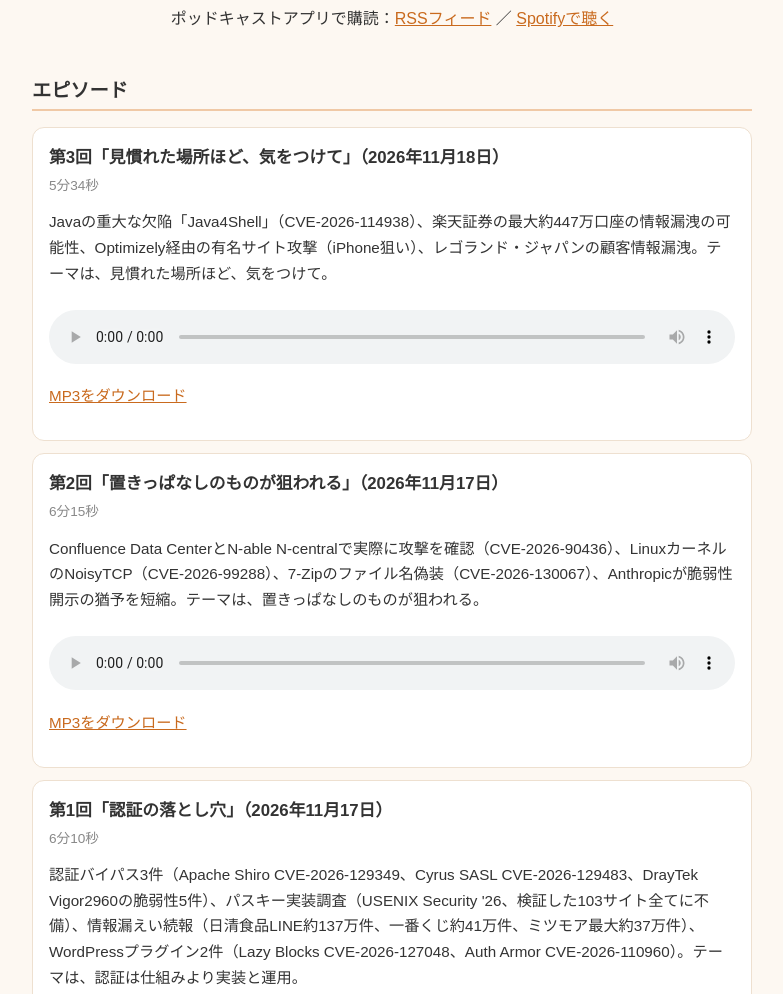
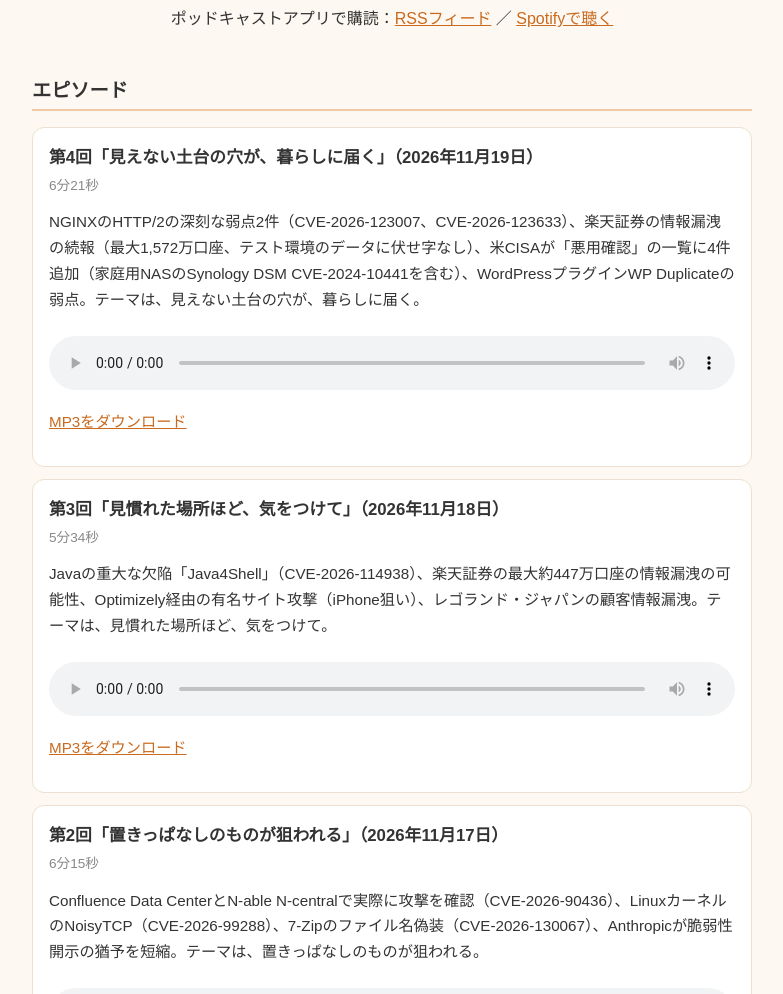
Before and after one commit to nodokaha/security-news-podcast, a plain HTML site: page index.html in a window 1280 px wide. Shown: the part 470-1464 px from the top of the page, without its empty margins (248-1031 px from the left). Drawn offline with Linux system fonts and the light colour scheme.

Commit message:
第4回「見えない土台の穴が、暮らしに届く」(2026-11-19)

```diff
--- a/index.html
+++ b/index.html
@@ -45,6 +45,13 @@
   <h2>エピソード</h2>
   <!-- episodes: 新しい回はこの下の先頭に追加する -->
   <div class="episode">
+    <h3>第4回「見えない土台の穴が、暮らしに届く」（2026年11月19日）</h3>
+    <div class="meta">6分21秒</div>
+    <p>NGINXのHTTP/2の深刻な弱点2件（CVE-2026-123007、CVE-2026-123633）、楽天証券の情報漏洩の続報（最大1,572万口座、テスト環境のデータに伏せ字なし）、米CISAが「悪用確認」の一覧に4件追加（家庭用NASのSynology DSM CVE-2024-10441を含む）、WordPressプラグインWP Duplicateの弱点。テーマは、見えない土台の穴が、暮らしに届く。</p>
+    <audio controls preload="metadata" src="ep4.mp3"></audio>
+    <p><a href="ep4.mp3">MP3をダウンロード</a></p>
+  </div>
+  <div class="episode">
     <h3>第3回「見慣れた場所ほど、気をつけて」（2026年11月18日）</h3>
     <div class="meta">5分34秒</div>
     <p>Javaの重大な欠陥「Java4Shell」（CVE-2026-114938）、楽天証券の最大約447万口座の情報漏洩の可能性、Optimizely経由の有名サイト攻撃（iPhone狙い）、レゴランド・ジャパンの顧客情報漏洩。テーマは、見慣れた場所ほど、気をつけて。</p>
@@ -69,6 +76,11 @@
   <h2>今日のチラシ</h2>
   <!-- flyers: 新しいチラシはこの下の先頭に追加する -->
   <div class="episode">
+    <h3>2026年11月19日 ― 見えない土台の穴が、暮らしに届く</h3>
+    <p><a href="flyers/2026-11-19.webp"><img src="flyers/2026-11-19.webp" alt="2026年11月19日のチラシ" style="width:100%;border-radius:12px;"></a></p>
+    <p>NGINX、楽天証券の続報、家庭用NAS、WP Duplicateの4件。解説はとよ。</p>
+  </div>
+  <div class="episode">
     <h3>2026年11月18日 ― 見慣れた場所ほど、気をつけて</h3>
     <p><a href="flyers/2026-11-18.webp"><img src="flyers/2026-11-18.webp" alt="2026年11月18日のチラシ" style="width:100%;border-radius:12px;"></a></p>
     <p>Java4Shell、楽天証券、Optimizely経由の有名サイト攻撃、レゴランドの4件。解説はとよ＆よか。</p>
```
